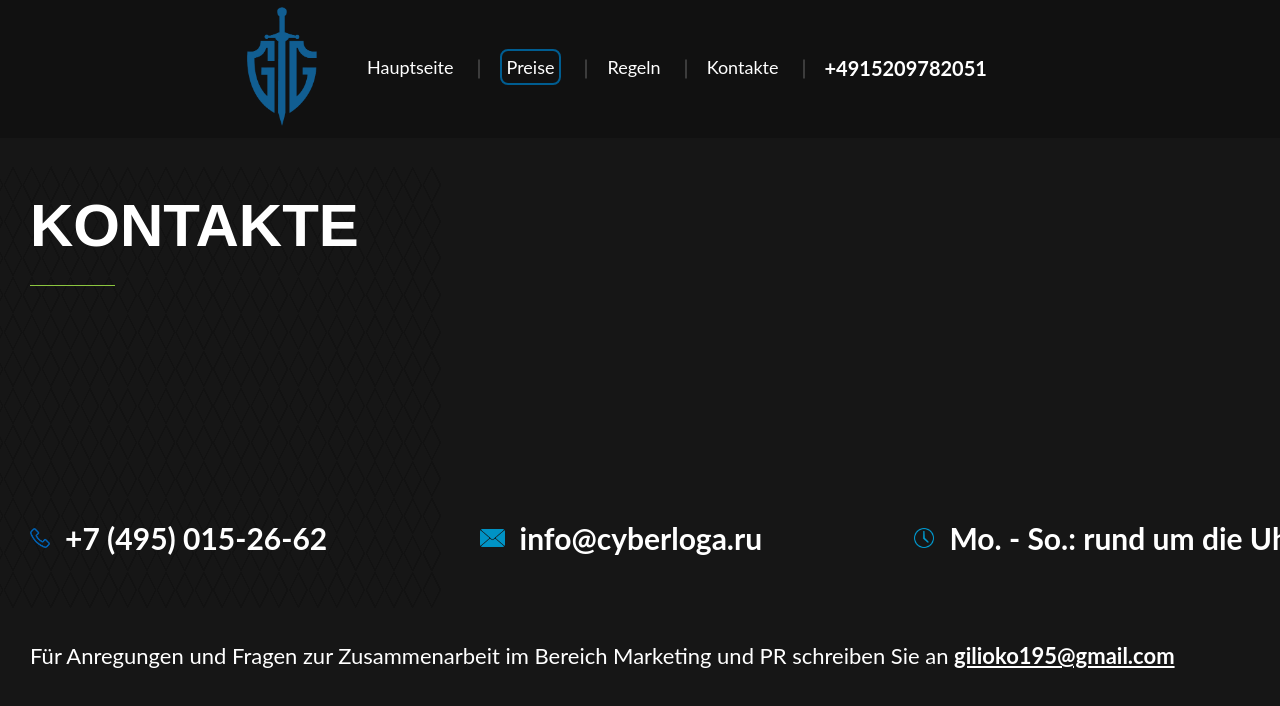
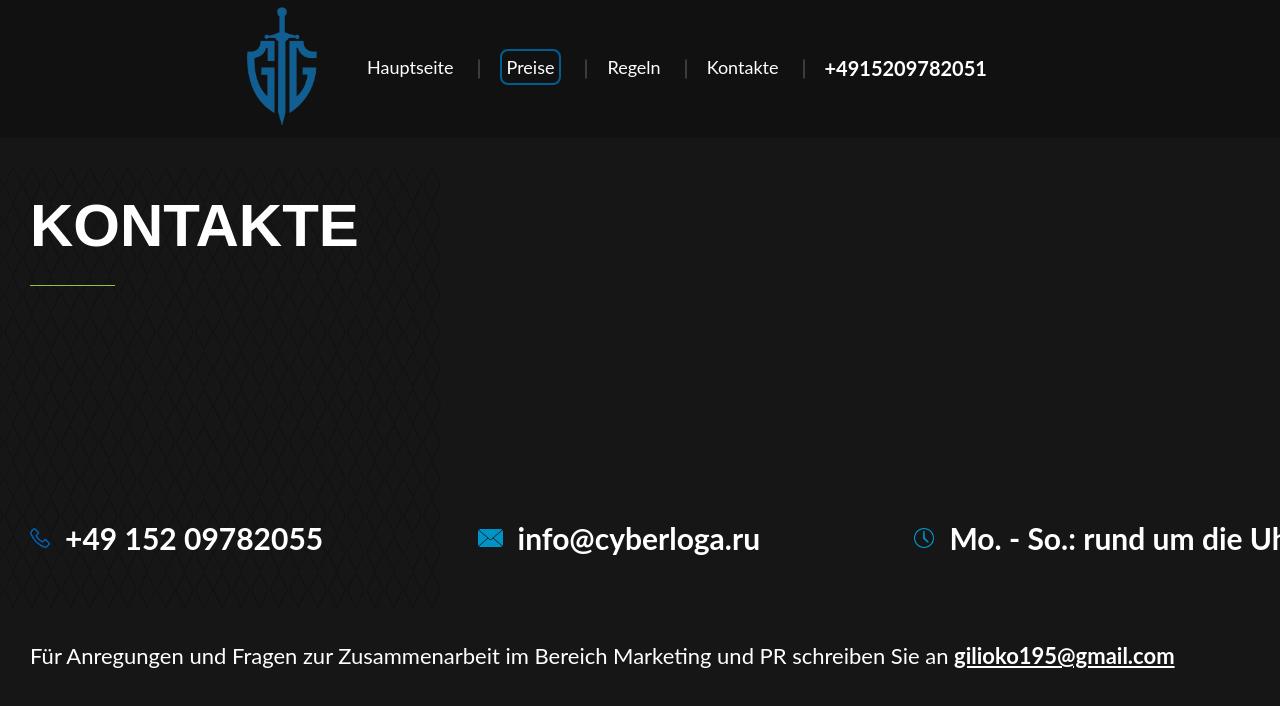
Before and after one commit to Marchuar/Computer-Club, a React (Vite) app in the folder client/: page /contacts in a window 1280 px wide. Shown: the top 706 px of the page. Built offline with nearby package versions, Linux system fonts and the light colour scheme; a web font is replaced by a local one.

Commit message:
Number changes

```diff
--- a/client/src/components/Contacts/Main/Main.jsx
+++ b/client/src/components/Contacts/Main/Main.jsx
@@ -25,7 +25,7 @@ function Main({ scroll }) {
 										className={classes.contacts__icon_phone}
 									></img>
 									<a className={classes.contacts__link} href='tel:+74950152662'>
-										+7 (495) 015-26-62
+										+49 152 09782055
 									</a>
 								</li>
 								<li className={classes.contacts__item}>
```
